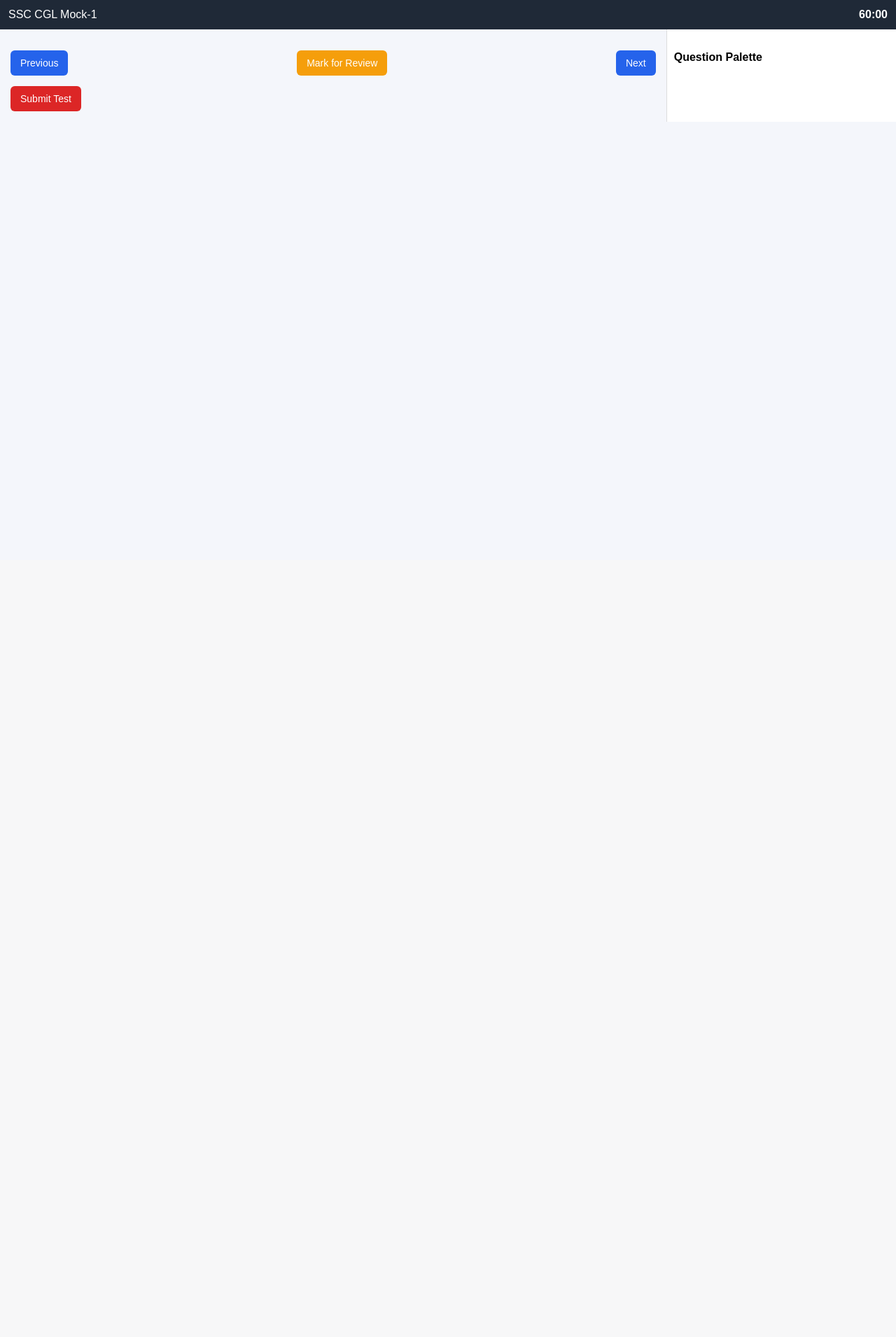
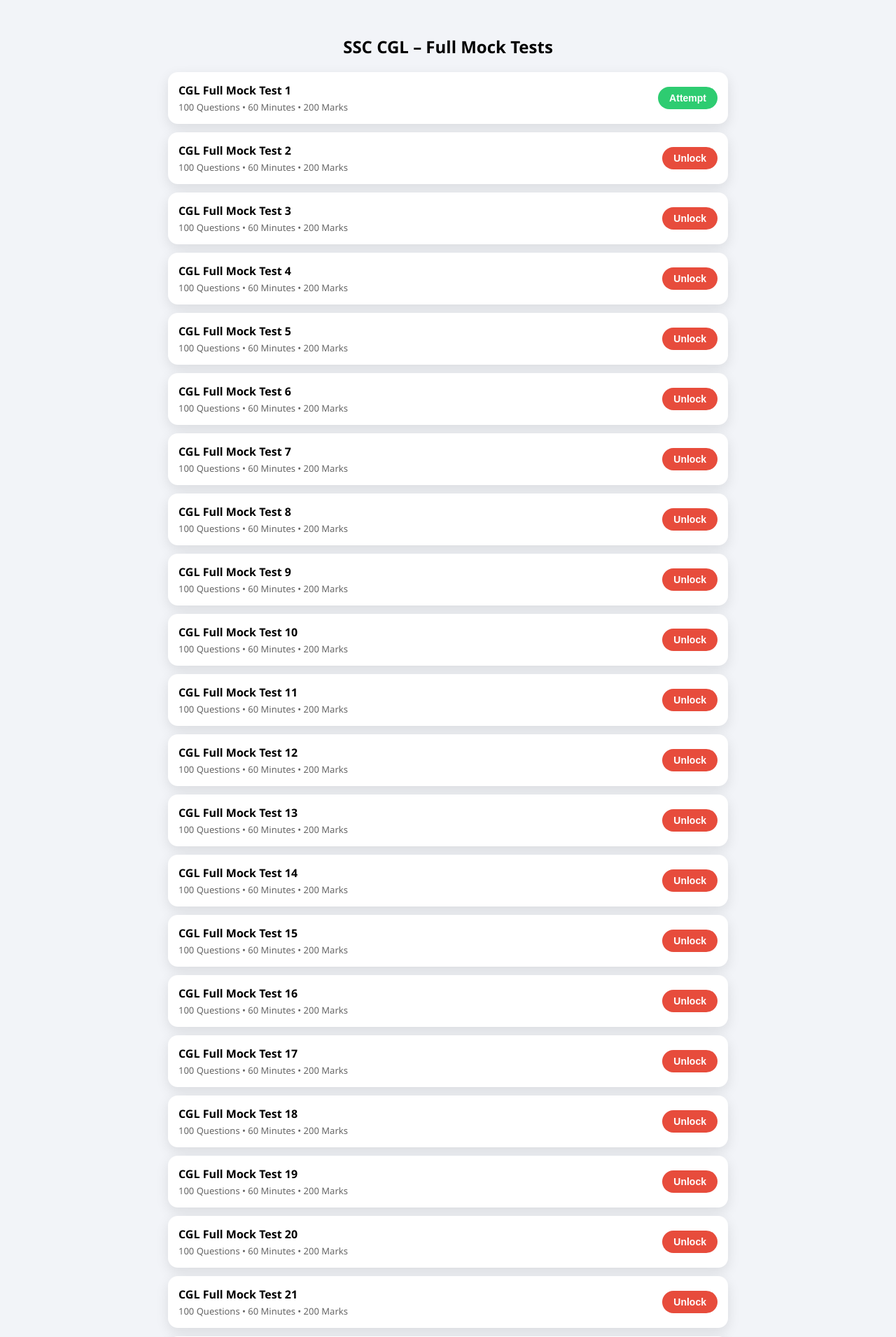
Before and after one commit to manojnehra1801-beep/Online-mock-platform, a Flask app: page /ssc/cgl/full-mocks in a window 1280 px wide. Shown: the top 1910 px of the page at 70% size. Before the commit the page ends 174 px from the top, so only its background shows below. Run offline with Flask 3, Linux system fonts and the light colour scheme; the visitor is signed in with stand-in values (Sample User, id 1).

Commit message:
Update ssc_cgl_full_mocks.html

```diff
--- a/templates/ssc_cgl_full_mocks.html
+++ b/templates/ssc_cgl_full_mocks.html
@@ -1,208 +1,198 @@
 <!DOCTYPE html>
-<html>
+<html lang="en">
 <head>
 <meta charset="UTF-8">
 <meta name="viewport" content="width=device-width, initial-scale=1.0">
-<title>SSC CGL Mock Test 1</title>
+<title>SSC CGL Full Mock Tests</title>
 
 <style>
 body{
+    font-family: "Segoe UI", Arial, sans-serif;
+    background:#f2f4f8;
     margin:0;
-    font-family: Arial, sans-serif;
-    background:#f4f6fb;
+    padding:0;
 }
-.header{
-    background:#1f2937;
-    color:#fff;
-    padding:12px;
+.container{
+    max-width:800px;
+    margin:20px auto;
+    padding:10px;
+}
+h2{
+    text-align:center;
+    margin-bottom:20px;
+}
+.mock{
+    background:#ffffff;
+    padding:15px;
+    border-radius:14px;
+    margin-bottom:12px;
+    box-shadow:0 6px 18px rgba(0,0,0,0.1);
     display:flex;
     justify-content:space-between;
     align-items:center;
 }
-.timer{
-    font-weight:bold;
+.mock-left{
+    display:flex;
+    flex-direction:column;
 }
-.main{
-    display:flex;
+.title{
+    font-weight:700;
+    font-size:16px;
 }
-.left{
-    flex:3;
-    padding:15px;
+.sub{
+    font-size:13px;
+    color:#666;
+    margin-top:4px;
 }
-.right{
-    flex:1;
-    background:#fff;
-    padding:10px;
-    border-left:1px solid #ddd;
-}
-.question{
-    font-size:16px;
+.btn{
+    padding:8px 16px;
+    border-radius:20px;
+    border:none;
     font-weight:600;
-    margin-bottom:10px;
-}
-.option{
-    background:#fff;
-    padding:10px;
-    margin-bottom:8px;
-    border-radius:8px;
-    border:1px solid #ddd;
-}
-.controls{
-    display:flex;
-    justify-content:space-between;
-    margin-top:15px;
-}
-button{
-    padding:10px 14px;
-    border:none;
-    border-radius:6px;
-    background:#2563eb;
-    color:#fff;
+    cursor:pointer;
     font-size:14px;
 }
-.review{
-    background:#f59e0b;
+.open{
+    background:#2ecc71;
+    color:#fff;
 }
-.submit{
-    background:#dc2626;
+.lock{
+    background:#e74c3c;
+    color:#fff;
 }
-.palette{
-    display:flex;
-    flex-wrap:wrap;
-    gap:6px;
+a{
+    text-decoration:none;
 }
-.palette button{
-    width:36px;
-    height:36px;
-    border:none;
-    border-radius:50%;
-    font-weight:bold;
-}
-.grey{background:#d1d5db;}
-.green{background:#22c55e;color:#fff;}
-.yellow{background:#facc15;}
 </style>
 </head>
 
 <body>
 
-<div class="header">
-    <div>SSC CGL Mock-1</div>
-    <div class="timer" id="timer">60:00</div>
+<div class="container">
+    <h2>SSC CGL – Full Mock Tests</h2>
+
+    <!-- MOCK 1 (OPEN) -->
+    <div class="mock">
+        <div class="mock-left">
+            <div class="title">CGL Full Mock Test 1</div>
+            <div class="sub">100 Questions • 60 Minutes • 200 Marks</div>
+        </div>
+        <a href="/ssc/cgl/mock/1">
+            <button class="btn open">Attempt</button>
+        </a>
     </div>
 
-<form method="post" id="examForm">
-<div class="main">
-
-<!-- LEFT (QUESTIONS) -->
-<div class="left">
-{% for q in questions %}
-<div class="qbox" style="display:none;">
-    <div class="question">Q{{ loop.index }}. {{ q.q }}</div>
-
-    {% for opt in q.options %}
-    <label class="option">
-        <input type="radio" name="q{{ loop.index }}" onclick="markAnswered()">
-        {{ opt }}
-    </label>
-    {% endfor %}
+    <!-- MOCK 2 -->
+    <div class="mock">
+        <div class="mock-left">
+            <div class="title">CGL Full Mock Test 2</div>
+            <div class="sub">100 Questions • 60 Minutes • 200 Marks</div>
         </div>
-{% endfor %}
-
-<div class="controls">
-    <button type="button" onclick="prevQ()">Previous</button>
-    <button type="button" class="review" onclick="markReview()">Mark for Review</button>
-    <button type="button" onclick="nextQ()">Next</button>
+        <a href="/payment"><button class="btn lock">Unlock</button></a>
     </div>
 
-<div style="margin-top:15px;">
-    <button type="submit" class="submit">Submit Test</button>
+    <!-- MOCK 3 -->
+    <div class="mock">
+        <div class="mock-left">
+            <div class="title">CGL Full Mock Test 3</div>
+            <div class="sub">100 Questions • 60 Minutes • 200 Marks</div>
         </div>
+        <a href="/payment"><button class="btn lock">Unlock</button></a>
     </div>
 
-<!-- RIGHT (PALETTE) -->
-<div class="right">
-    <h4>Question Palette</h4>
-    <div class="palette" id="palette"></div>
+    <!-- MOCK 4 -->
+    <div class="mock">
+        <div class="mock-left">
+            <div class="title">CGL Full Mock Test 4</div>
+            <div class="sub">100 Questions • 60 Minutes • 200 Marks</div>
+        </div>
+        <a href="/payment"><button class="btn lock">Unlock</button></a>
     </div>
 
+    <!-- MOCK 5 -->
+    <div class="mock">
+        <div class="mock-left">
+            <div class="title">CGL Full Mock Test 5</div>
+            <div class="sub">100 Questions • 60 Minutes • 200 Marks</div>
         </div>
-</form>
+        <a href="/payment"><button class="btn lock">Unlock</button></a>
+    </div>
 
-<script>
-let current = 0;
-let boxes = document.querySelectorAll(".qbox");
-let status = []; // 0=not visited, 1=answered, 2=review
+    <!-- MOCK 6 -->
+    <div class="mock">
+        <div class="mock-left">
+            <div class="title">CGL Full Mock Test 6</div>
+            <div class="sub">100 Questions • 60 Minutes • 200 Marks</div>
+        </div>
+        <a href="/payment"><button class="btn lock">Unlock</button></a>
+    </div>
 
-// INIT
-for(let i=0;i<boxes.length;i++){
-    status.push(0);
-}
-boxes[0].style.display="block";
+    <!-- MOCK 7 -->
+    <div class="mock">
+        <div class="mock-left">
+            <div class="title">CGL Full Mock Test 7</div>
+            <div class="sub">100 Questions • 60 Minutes • 200 Marks</div>
+        </div>
+        <a href="/payment"><button class="btn lock">Unlock</button></a>
+    </div>
 
-// CREATE PALETTE
-const pal = document.getElementById("palette");
-for(let i=0;i<boxes.length;i++){
-    let b = document.createElement("button");
-    b.innerText = i+1;
-    b.className = "grey";
-    b.onclick = ()=>jump(i);
-    b.id = "p"+i;
-    pal.appendChild(b);
-}
+    <!-- MOCK 8 -->
+    <div class="mock">
+        <div class="mock-left">
+            <div class="title">CGL Full Mock Test 8</div>
+            <div class="sub">100 Questions • 60 Minutes • 200 Marks</div>
+        </div>
+        <a href="/payment"><button class="btn lock">Unlock</button></a>
+    </div>
 
-function updatePalette(){
-    for(let i=0;i<status.length;i++){
-        let b = document.getElementById("p"+i);
-        if(status[i]==1) b.className="green";
-        else if(status[i]==2) b.className="yellow";
-        else b.className="grey";
-    }
-}
+    <!-- MOCK 9 -->
+    <div class="mock">
+        <div class="mock-left">
+            <div class="title">CGL Full Mock Test 9</div>
+            <div class="sub">100 Questions • 60 Minutes • 200 Marks</div>
+        </div>
+        <a href="/payment"><button class="btn lock">Unlock</button></a>
+    </div>
 
-function jump(i){
-    boxes[current].style.display="none";
-    current=i;
-    boxes[current].style.display="block";
-}
+    <!-- MOCK 10 -->
+    <div class="mock">
+        <div class="mock-left">
+            <div class="title">CGL Full Mock Test 10</div>
+            <div class="sub">100 Questions • 60 Minutes • 200 Marks</div>
+        </div>
+        <a href="/payment"><button class="btn lock">Unlock</button></a>
+    </div>
 
-function nextQ(){
-    if(current<boxes.length-1){
-        boxes[current].style.display="none";
-        current++;
-        boxes[current].style.display="block";
-    }
-}
+    <!-- MOCK 11–30 -->
+    <!-- SAME PATTERN -->
+    <!-- JUST CONTINUING -->
 
-function prevQ(){
-    if(current>0){
-        boxes[current].style.display="none";
-        current--;
-        boxes[current].style.display="block";
-    }
-}
+    <!-- MOCK 11 -->
+    <div class="mock"><div class="mock-left"><div class="title">CGL Full Mock Test 11</div><div class="sub">100 Questions • 60 Minutes • 200 Marks</div></div><a href="/payment"><button class="btn lock">Unlock</button></a></div>
+    <div class="mock"><div class="mock-left"><div class="title">CGL Full Mock Test 12</div><div class="sub">100 Questions • 60 Minutes • 200 Marks</div></div><a href="/payment"><button class="btn lock">Unlock</button></a></div>
+    <div class="mock"><div class="mock-left"><div class="title">CGL Full Mock Test 13</div><div class="sub">100 Questions • 60 Minutes • 200 Marks</div></div><a href="/payment"><button class="btn lock">Unlock</button></a></div>
+    <div class="mock"><div class="mock-left"><div class="title">CGL Full Mock Test 14</div><div class="sub">100 Questions • 60 Minutes • 200 Marks</div></div><a href="/payment"><button class="btn lock">Unlock</button></a></div>
+    <div class="mock"><div class="mock-left"><div class="title">CGL Full Mock Test 15</div><div class="sub">100 Questions • 60 Minutes • 200 Marks</div></div><a href="/payment"><button class="btn lock">Unlock</button></a></div>
 
-function markAnswered(){
-    status[current]=1;
-    updatePalette();
-}
+    <div class="mock"><div class="mock-left"><div class="title">CGL Full Mock Test 16</div><div class="sub">100 Questions • 60 Minutes • 200 Marks</div></div><a href="/payment"><button class="btn lock">Unlock</button></a></div>
+    <div class="mock"><div class="mock-left"><div class="title">CGL Full Mock Test 17</div><div class="sub">100 Questions • 60 Minutes • 200 Marks</div></div><a href="/payment"><button class="btn lock">Unlock</button></a></div>
+    <div class="mock"><div class="mock-left"><div class="title">CGL Full Mock Test 18</div><div class="sub">100 Questions • 60 Minutes • 200 Marks</div></div><a href="/payment"><button class="btn lock">Unlock</button></a></div>
+    <div class="mock"><div class="mock-left"><div class="title">CGL Full Mock Test 19</div><div class="sub">100 Questions • 60 Minutes • 200 Marks</div></div><a href="/payment"><button class="btn lock">Unlock</button></a></div>
+    <div class="mock"><div class="mock-left"><div class="title">CGL Full Mock Test 20</div><div class="sub">100 Questions • 60 Minutes • 200 Marks</div></div><a href="/payment"><button class="btn lock">Unlock</button></a></div>
 
-function markReview(){
-    status[current]=2;
-    updatePalette();
-}
+    <div class="mock"><div class="mock-left"><div class="title">CGL Full Mock Test 21</div><div class="sub">100 Questions • 60 Minutes • 200 Marks</div></div><a href="/payment"><button class="btn lock">Unlock</button></a></div>
+    <div class="mock"><div class="mock-left"><div class="title">CGL Full Mock Test 22</div><div class="sub">100 Questions • 60 Minutes • 200 Marks</div></div><a href="/payment"><button class="btn lock">Unlock</button></a></div>
+    <div class="mock"><div class="mock-left"><div class="title">CGL Full Mock Test 23</div><div class="sub">100 Questions • 60 Minutes • 200 Marks</div></div><a href="/payment"><button class="btn lock">Unlock</button></a></div>
+    <div class="mock"><div class="mock-left"><div class="title">CGL Full Mock Test 24</div><div class="sub">100 Questions • 60 Minutes • 200 Marks</div></div><a href="/payment"><button class="btn lock">Unlock</button></a></div>
+    <div class="mock"><div class="mock-left"><div class="title">CGL Full Mock Test 25</div><div class="sub">100 Questions • 60 Minutes • 200 Marks</div></div><a href="/payment"><button class="btn lock">Unlock</button></a></div>
 
-// TIMER (60 min)
-let time = 60*60;
-setInterval(()=>{
-    time--;
-    let m = Math.floor(time/60);
-    let s = time%60;
-    document.getElementById("timer").innerText =
-        m+":"+(s<10?"0"+s:s);
-    if(time<=0) document.getElementById("examForm").submit();
-},1000);
-</script>
+    <div class="mock"><div class="mock-left"><div class="title">CGL Full Mock Test 26</div><div class="sub">100 Questions • 60 Minutes • 200 Marks</div></div><a href="/payment"><button class="btn lock">Unlock</button></a></div>
+    <div class="mock"><div class="mock-left"><div class="title">CGL Full Mock Test 27</div><div class="sub">100 Questions • 60 Minutes • 200 Marks</div></div><a href="/payment"><button class="btn lock">Unlock</button></a></div>
+    <div class="mock"><div class="mock-left"><div class="title">CGL Full Mock Test 28</div><div class="sub">100 Questions • 60 Minutes • 200 Marks</div></div><a href="/payment"><button class="btn lock">Unlock</button></a></div>
+    <div class="mock"><div class="mock-left"><div class="title">CGL Full Mock Test 29</div><div class="sub">100 Questions • 60 Minutes • 200 Marks</div></div><a href="/payment"><button class="btn lock">Unlock</button></a></div>
+    <div class="mock"><div class="mock-left"><div class="title">CGL Full Mock Test 30</div><div class="sub">100 Questions • 60 Minutes • 200 Marks</div></div><a href="/payment"><button class="btn lock">Unlock</button></a></div>
+
+</div>
 
 </body>
 </html>
```
Lines whose indentation alone changed are shown as unchanged.
